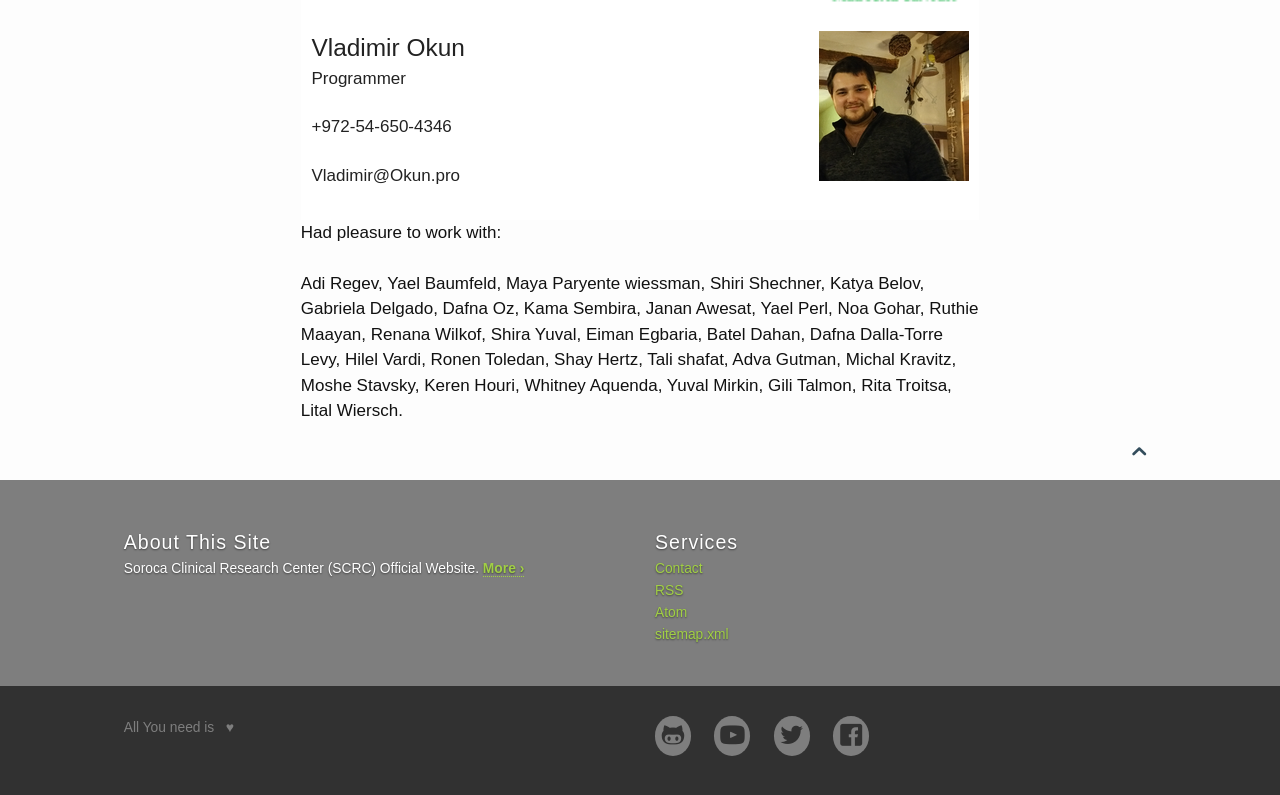
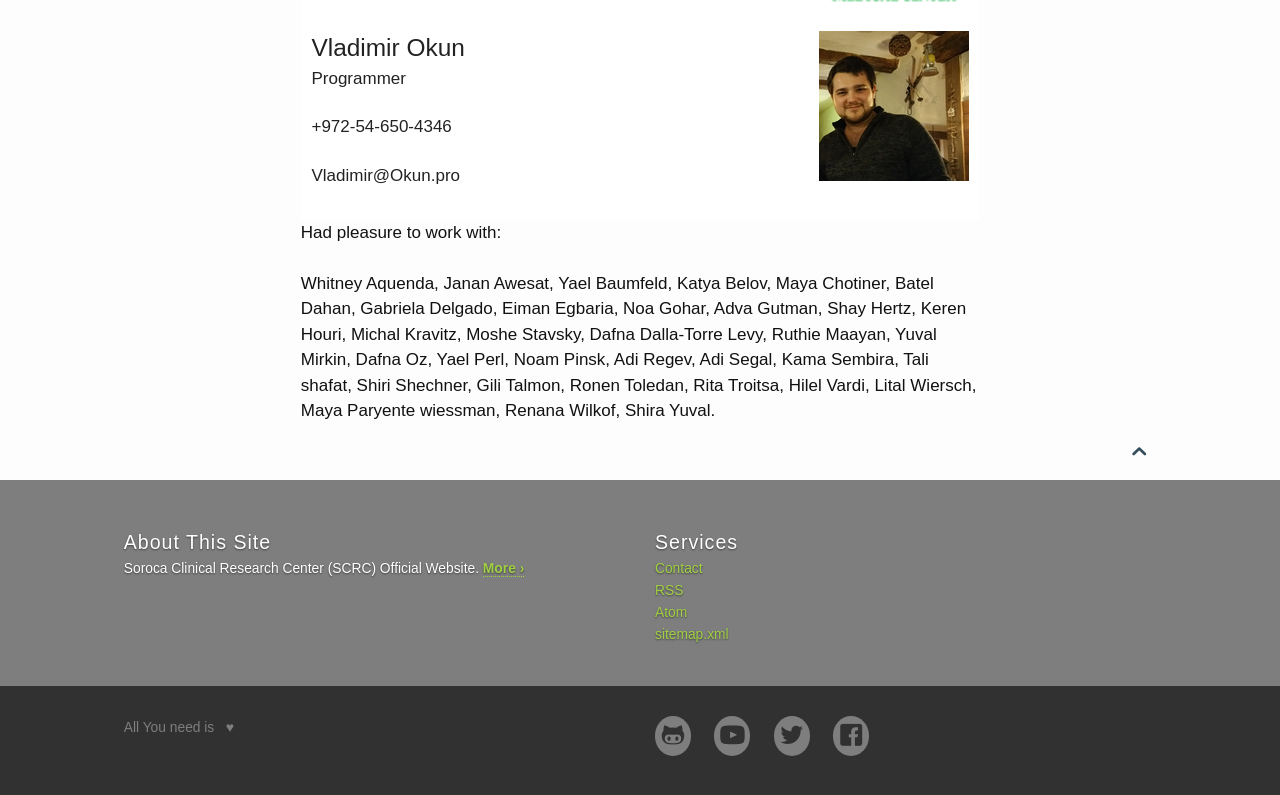
Before and after one commit to vsevkayf/OmarKhayyam, a Jekyll site: the page built from pages/Team.html, in a window 1280 px wide and 900 px high, scrolled down 6318 px, cut to the strip 0-796 px from the top of the window. Built offline with Jekyll 4.4.1, drawn with Linux system fonts in a browser that asks for light colours; nearby versions of some CDN libraries; some web fonts are replaced.

Commit message:
Update Team.html

```diff
--- a/pages/Team.html
+++ b/pages/Team.html
@@ -30,7 +30,5 @@ permalink: "/Team/"
 
 Had pleasure to work with:  <br>
 <br>
-Adi  Regev, Yael Baumfeld, Maya Paryente wiessman, Shiri Shechner, Katya Belov, Gabriela Delgado, Dafna Oz,
-Kama Sembira, Janan Awesat, Yael Perl, Noa Gohar, Ruthie Maayan, Renana Wilkof, Shira Yuval, Eiman Egbaria,
-Batel Dahan, Dafna Dalla-Torre Levy, Hilel Vardi, Ronen Toledan, Shay Hertz, Tali shafat, Adva Gutman, Michal Kravitz,
-Moshe Stavsky, Keren Houri, Whitney  Aquenda, Yuval Mirkin, Gili Talmon, Rita Troitsa, Lital Wiersch.
+Whitney  Aquenda, Janan Awesat, Yael Baumfeld, Katya Belov, Maya Chotiner, Batel Dahan, Gabriela Delgado, Eiman Egbaria, Noa Gohar, Adva Gutman, Shay Hertz, Keren Houri, Michal Kravitz,
+Moshe Stavsky, Dafna Dalla-Torre Levy, Ruthie Maayan, Yuval Mirkin, Dafna Oz, Yael Perl, Noam Pinsk, Adi  Regev, Adi Segal, Kama Sembira, Tali shafat, Shiri Shechner, Gili Talmon, Ronen Toledan, Rita Troitsa, Hilel Vardi, Lital Wiersch, Maya Paryente wiessman, Renana Wilkof, Shira Yuval.
```
